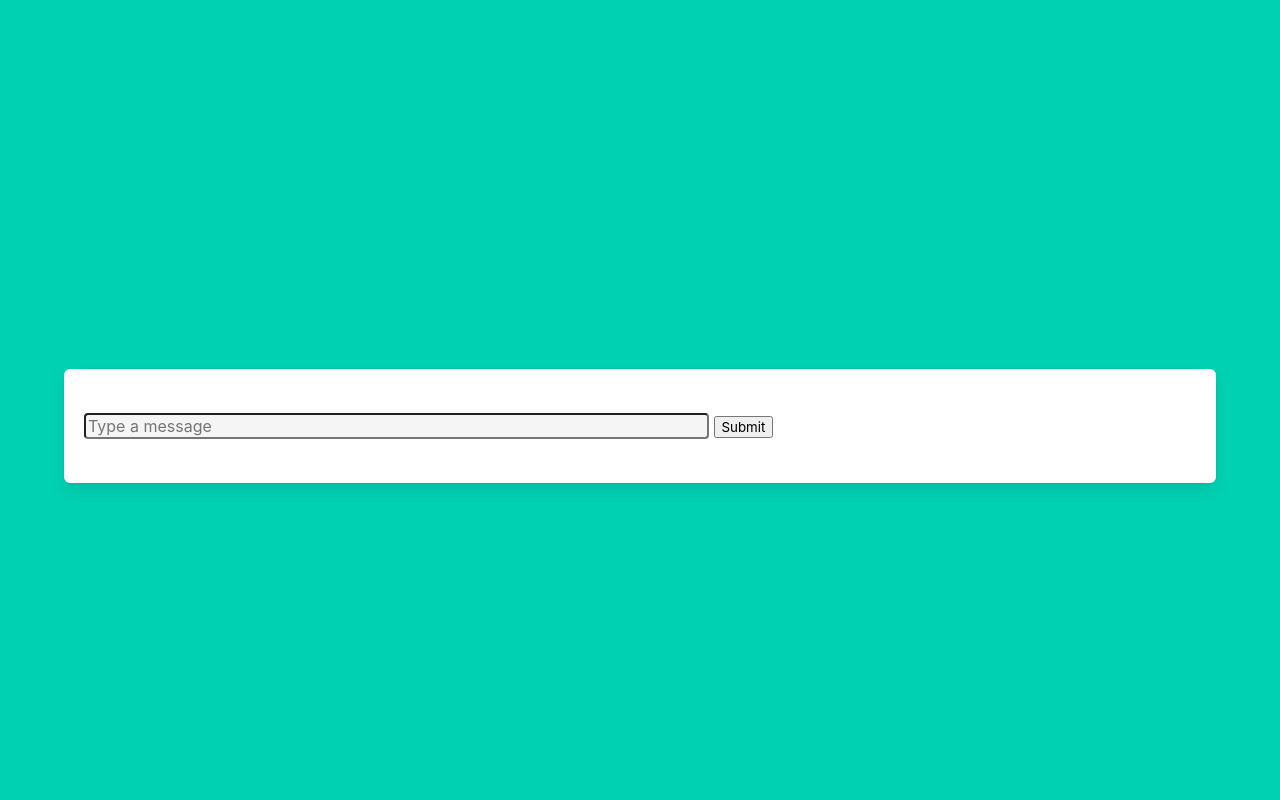
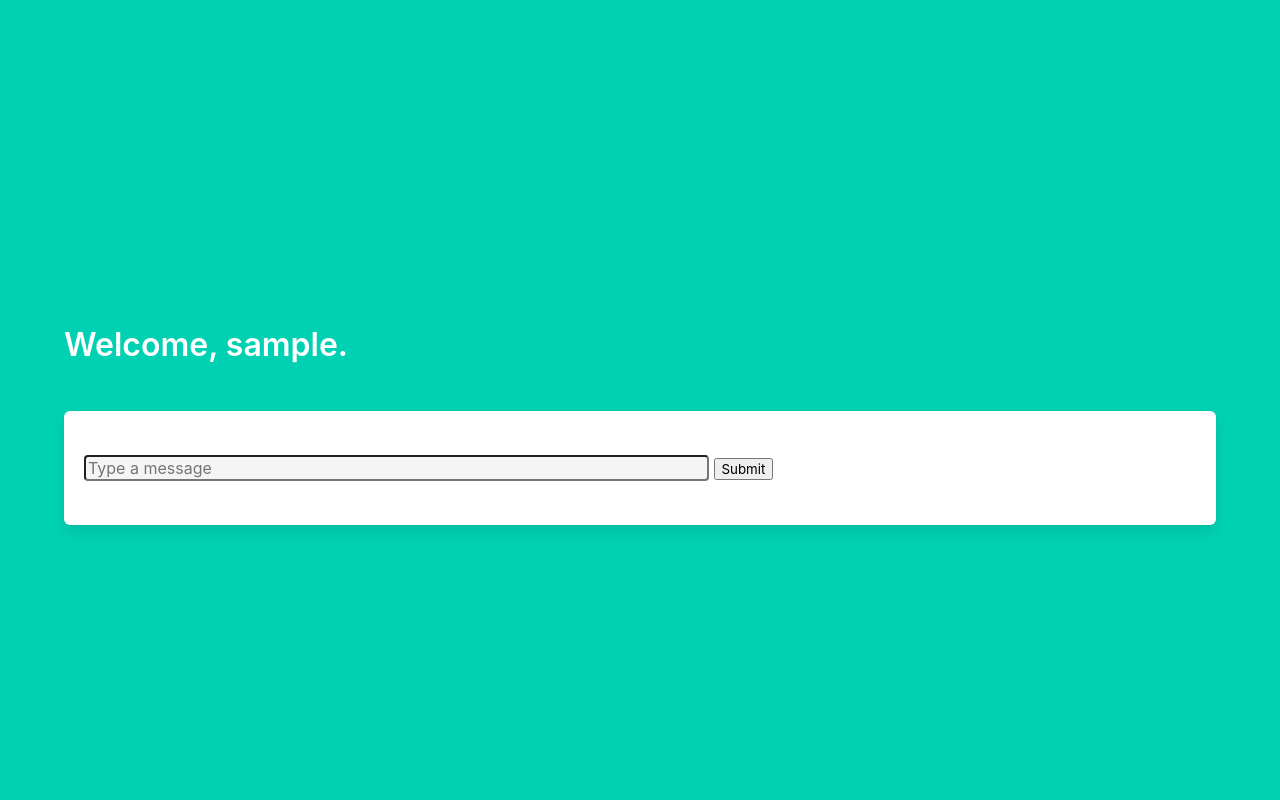
Before and after one commit to IsacLira/stock-price-chatbot, a Flask app: page /chatrooms in a window 1280 px wide. Run offline with Flask 2, Linux system fonts and the light colour scheme; a user stored in the database is signed in; some libraries are stand-ins or nearby versions.

Commit message:
Update session and login files

```diff
--- a/src/templates/login.html
+++ b/src/templates/login.html
@@ -11,7 +11,7 @@
         </div>
     {% endif %}
     {% endwith %}
-        <form method="POST" action="/login">
+        <form method="POST" action="/">
             <div class="field">
                 <div class="control">
                     <input class="input is-large" type="user" name="user" placeholder="Your User" autofocus="">
--- a/src/templates/session.html
+++ b/src/templates/session.html
@@ -1,9 +1,23 @@
 {% extends "base.html" %}
     {% block content %}
+
+    <h1 class="title">
+    Welcome, {{ name }}.
+    </h1>
+    <!-- <form method='POST'>
+    <label for="rooms">Select a room:</label>
+    <select name="rooms" id="rooms">
+      <option value="room_0">Room 0</option>
+    </select>
+    <button type="submit" class="btn btn-default">Go</button>
+  </form> -->
+
+
+    <div>&nbsp</div>
     <div class="box">
     <div class="message_holder"></div>
-    <div class="asdasd">&nbsp</div>
-    <form action="" method="POST">
+    <div>&nbsp</div>
+    <form action="" method="POST" id='form_message'>
       <input type="text" size="56" class="message" placeholder="Type a message"/>
       <input type="submit"/>
     </form>
@@ -20,30 +34,33 @@
           data: 'User Connected',
         } )
 
-        var form = $( 'form' ).on( 'submit', function( e ) {
+
+        var form = $( '#form_message' ).on( 'submit', function( e ) {
           e.preventDefault()
           let user_input = $( 'input.message' ).val()
           socket.emit( 'message event', {
               user_name : '{{name}}',
-              message : user_input,
+              message : user_input
             }
           )
+
           $('input.message').val( '' ).focus()
+
           }
         )
       })
 
       setInterval(function(){
         socket.emit('read messages')
-        }, 100);
+        }, 500);
 
       socket.on( 'response event', function( msg ) {
         if( typeof msg.content !== 'undefined' ) {
-          // $('#chat').val(msg.content)
           $( 'div.message_holder').css("fontSize", 13);
           $( 'div.message_holder' ).html(msg.content)
+          }
         }
-      })
+      )
 
     </script>
 
```
